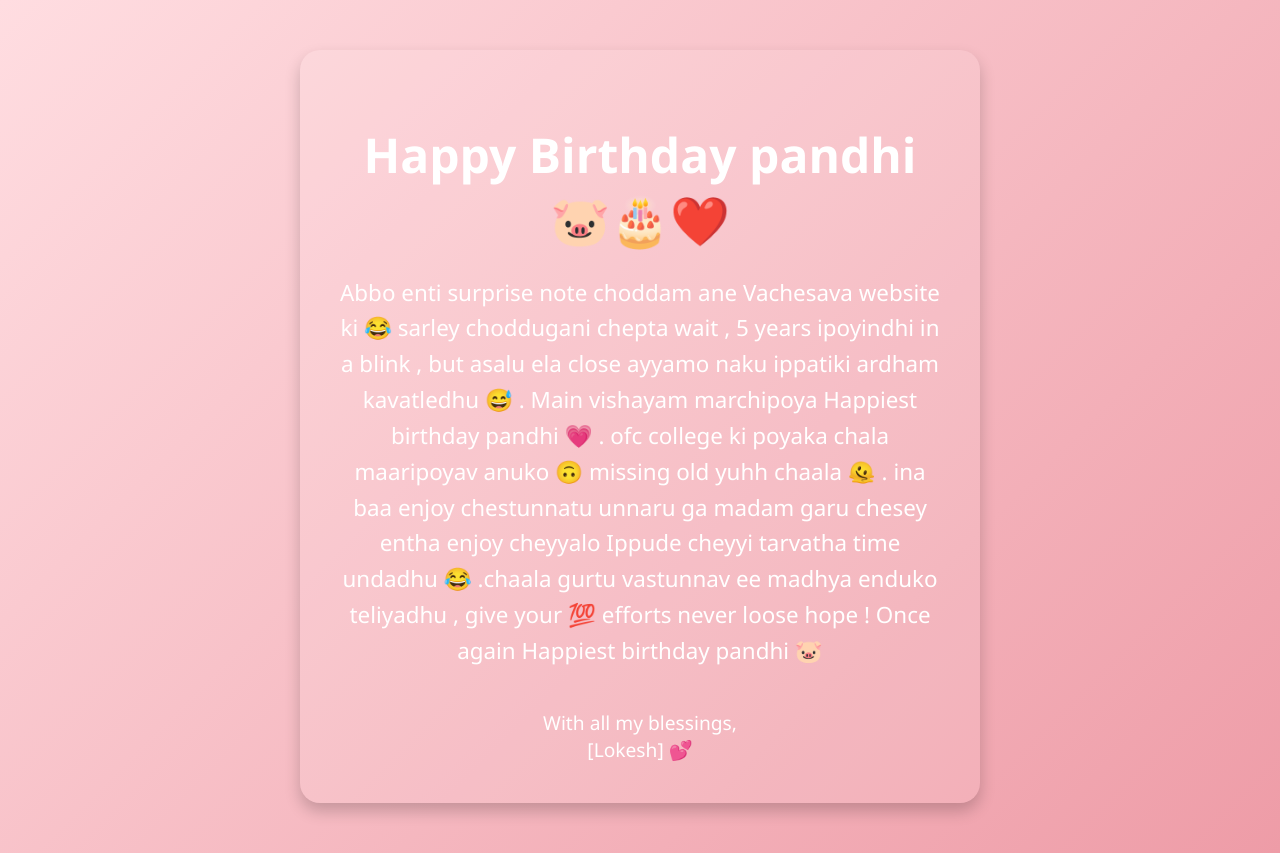
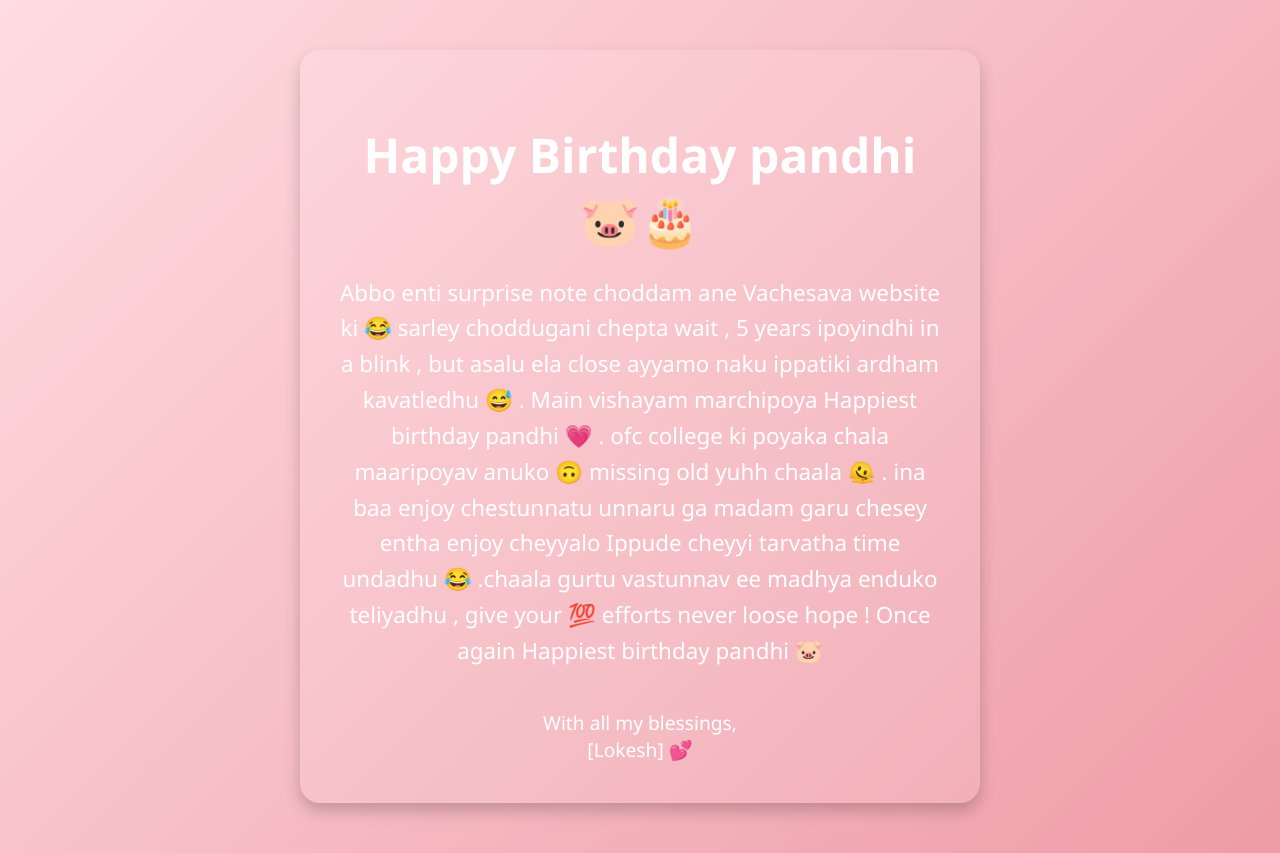
Before and after one commit to lokeshkusumanchi-7/happy-birthday, a plain HTML site: page index.html in a window 1280 px wide. Drawn offline with Linux system fonts and the light colour scheme.

Commit message:
Update index.html

```diff
--- a/index.html
+++ b/index.html
@@ -46,7 +46,7 @@
 </head>
 <body>
   <div class="card">
-    <h1>Happy Birthday pandhi 🐷🎂❤️</h1>
+    <h1>Happy Birthday pandhi 🐷🎂</h1>
     <p>
       Abbo enti surprise note choddam ane Vachesava website ki 😂 sarley choddugani chepta wait , 5 years ipoyindhi in a blink , but asalu ela close ayyamo naku ippatiki ardham kavatledhu 😅 . Main vishayam marchipoya Happiest birthday pandhi 💗 . ofc college ki poyaka chala maaripoyav anuko 🙃 missing old yuhh chaala 🫠 . ina baa enjoy chestunnatu unnaru ga madam garu chesey entha enjoy cheyyalo Ippude cheyyi tarvatha time undadhu 😂 .chaala gurtu vastunnav ee madhya enduko teliyadhu ,  give your 💯 efforts never loose hope ! Once again Happiest birthday pandhi 🐷
     </p>
```
